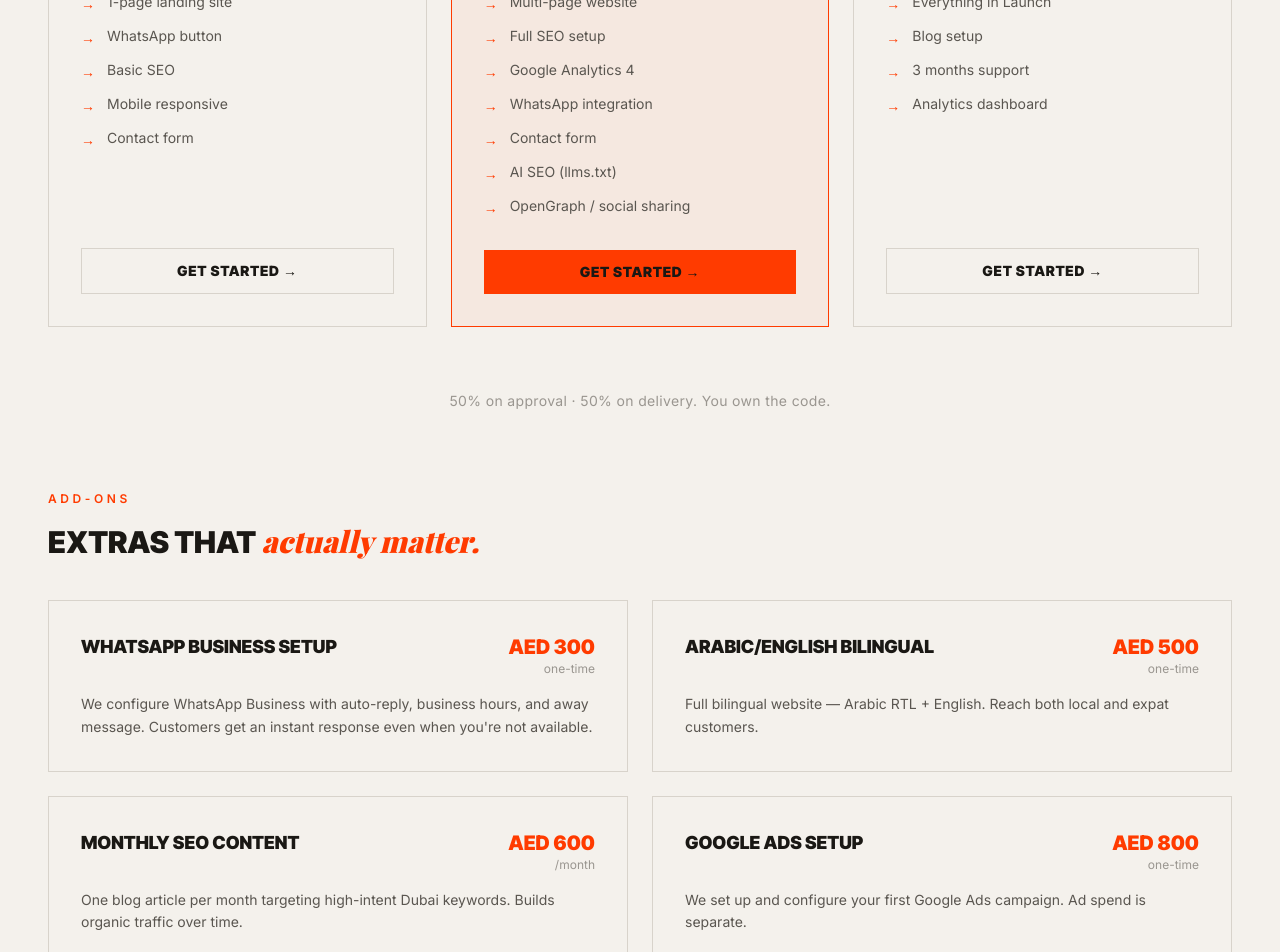
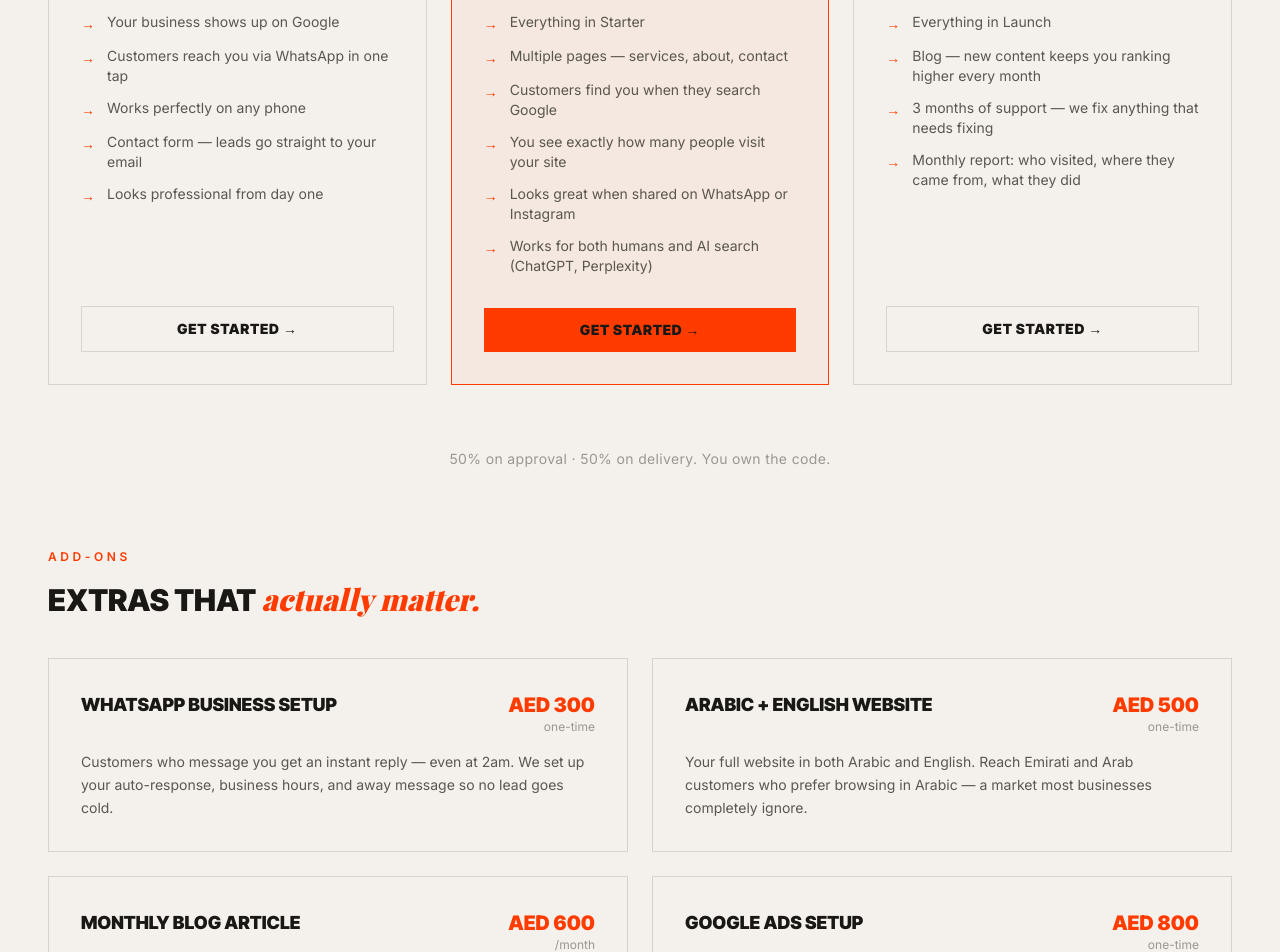
Before and after one commit to webvanguardai/webvanguard-website, a Next.js app in the folder webvanguard/: page / in a window 1280 px wide. Shown: the part 5480-6432 px from the top of the page. Built offline with nearby package versions, Linux system fonts and the light colour scheme.

Commit message:
copy: pricing in plain language — results not tech specs

```diff
--- a/webvanguard/components/Pricing.tsx
+++ b/webvanguard/components/Pricing.tsx
@@ -6,37 +6,39 @@ const plans = [
   {
     name: 'Starter',
     price: 'AED 1,500',
+    tagline: 'Get found. Get contacted.',
     includes: [
-      '1-page landing site',
-      'WhatsApp button',
-      'Basic SEO',
-      'Mobile responsive',
-      'Contact form',
+      'Your business shows up on Google',
+      'Customers reach you via WhatsApp in one tap',
+      'Works perfectly on any phone',
+      'Contact form — leads go straight to your email',
+      'Looks professional from day one',
     ],
     highlighted: false,
   },
   {
     name: 'Launch',
     price: 'AED 2,500',
+    tagline: 'The complete package.',
     includes: [
-      'Multi-page website',
-      'Full SEO setup',
-      'Google Analytics 4',
-      'WhatsApp integration',
-      'Contact form',
-      'AI SEO (llms.txt)',
-      'OpenGraph / social sharing',
+      'Everything in Starter',
+      'Multiple pages — services, about, contact',
+      'Customers find you when they search Google',
+      'You see exactly how many people visit your site',
+      'Looks great when shared on WhatsApp or Instagram',
+      'Works for both humans and AI search (ChatGPT, Perplexity)',
     ],
     highlighted: true,
   },
   {
     name: 'Growth',
     price: 'AED 4,500',
+    tagline: 'Built to grow over time.',
     includes: [
       'Everything in Launch',
-      'Blog setup',
-      '3 months support',
-      'Analytics dashboard',
+      'Blog — new content keeps you ranking higher every month',
+      '3 months of support — we fix anything that needs fixing',
+      'Monthly report: who visited, where they came from, what they did',
     ],
     highlighted: false,
   },
@@ -48,28 +50,28 @@ const addons = [
     price: 'AED 300',
     period: 'one-time',
     description:
-      'We configure WhatsApp Business with auto-reply, business hours, and away message. Customers get an instant response even when you\'re not available.',
+      'Customers who message you get an instant reply — even at 2am. We set up your auto-response, business hours, and away message so no lead goes cold.',
   },
   {
-    name: 'Arabic/English Bilingual',
+    name: 'Arabic + English Website',
     price: 'AED 500',
     period: 'one-time',
     description:
-      'Full bilingual website — Arabic RTL + English. Reach both local and expat customers.',
+      'Your full website in both Arabic and English. Reach Emirati and Arab customers who prefer browsing in Arabic — a market most businesses completely ignore.',
   },
   {
-    name: 'Monthly SEO Content',
+    name: 'Monthly Blog Article',
     price: 'AED 600',
     period: '/month',
     description:
-      'One blog article per month targeting high-intent Dubai keywords. Builds organic traffic over time.',
+      'We write one article per month targeting what your customers actually search for on Google. More articles = more people finding you without paying for ads.',
   },
   {
     name: 'Google Ads Setup',
     price: 'AED 800',
     period: 'one-time',
     description:
-      'We set up and configure your first Google Ads campaign. Ad spend is separate.',
+      'We build your first Google Ads campaign so your business appears at the top when someone searches for exactly what you offer. You control the daily budget.',
   },
 ]
 
@@ -115,9 +117,10 @@ export default function Pricing() {
               )}
 
               <div className="mb-6">
-                <h3 className="font-display font-black text-xl uppercase text-text-primary mb-3">
+                <h3 className="font-display font-black text-xl uppercase text-text-primary mb-1">
                   {plan.name}
                 </h3>
+                <p className="text-xs text-text-muted font-body mb-3">{plan.tagline}</p>
                 <p className="font-display font-black text-4xl text-text-primary">
                   {plan.price}
                 </p>
```
